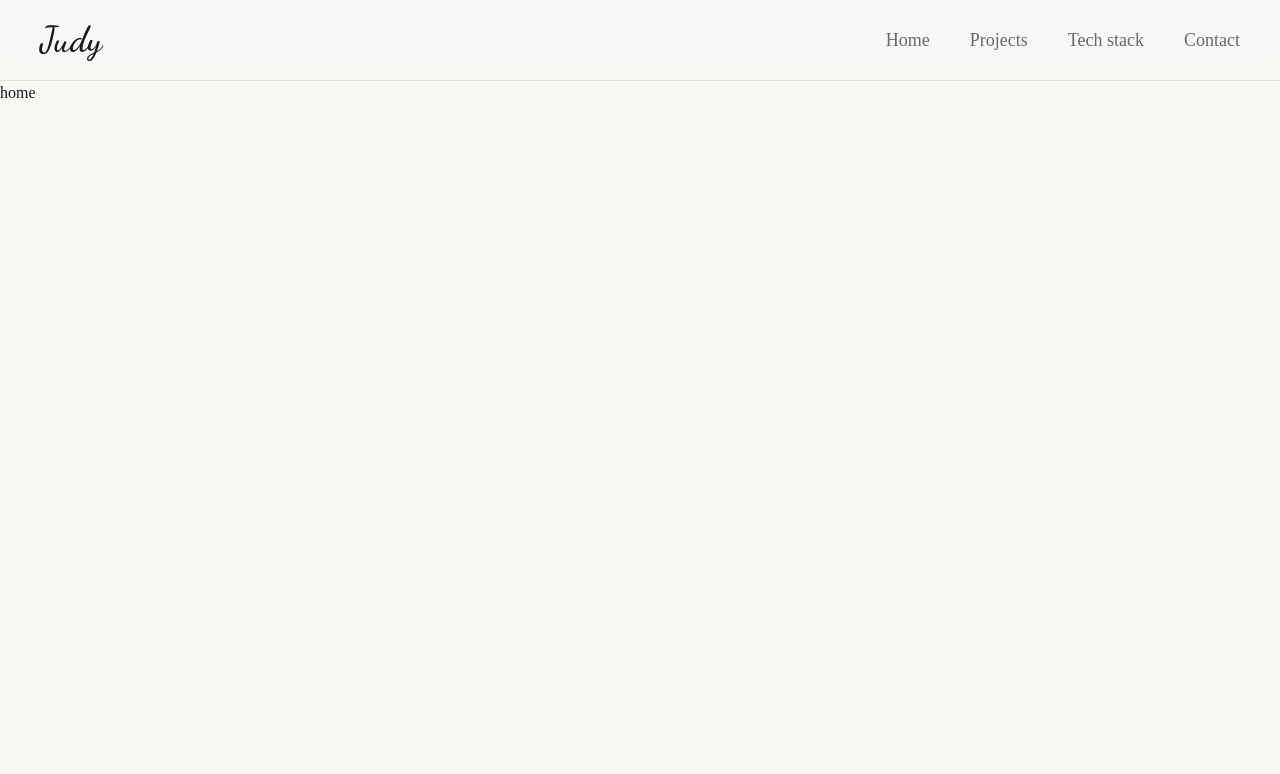
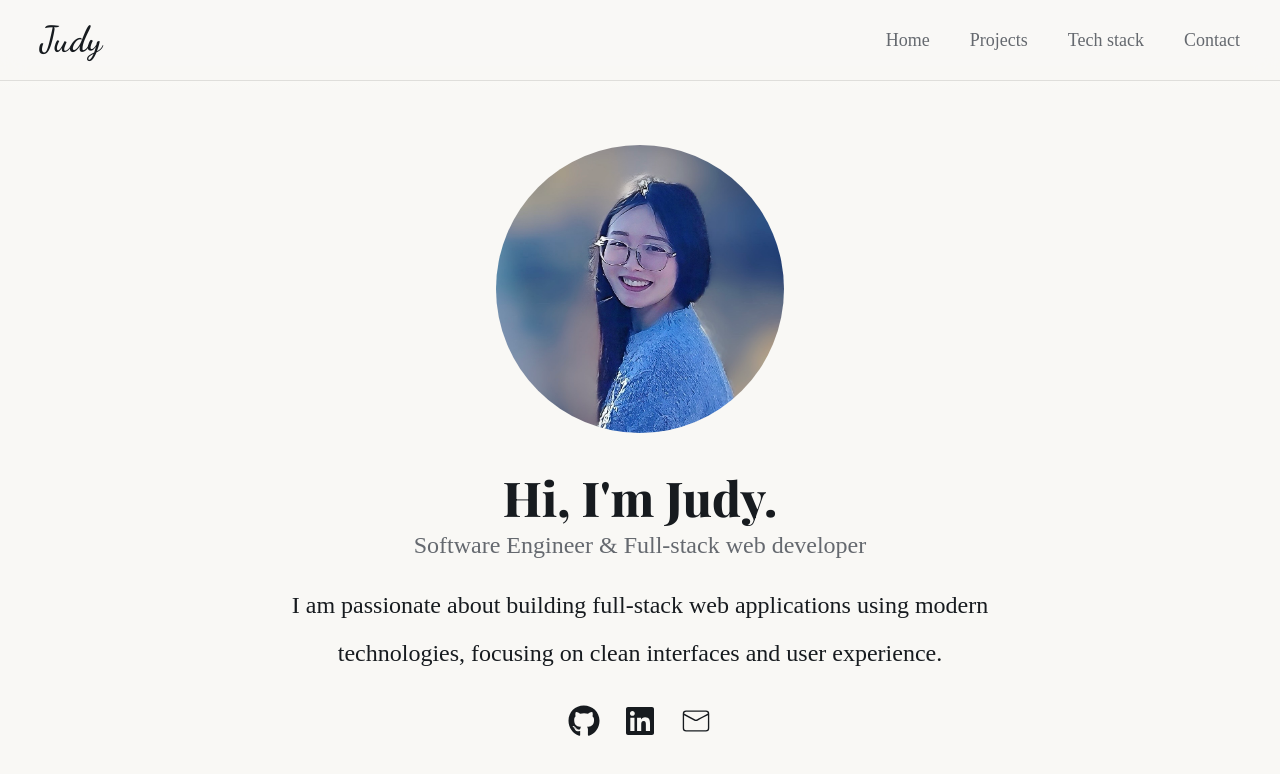
Before and after one commit to a1919727/portfolio, a Next.js app: page / in a window 1280 px wide. Shown: the top 774 px of the page. Built offline with nearby package versions, Linux system fonts and the light colour scheme.

Commit message:
Create hero on home page.

```diff
--- a/app/page.tsx
+++ b/app/page.tsx
@@ -1,3 +1,5 @@
+import HomeHero from "@/components/HomeHero";
+
 export default function App() {
-  return <>home</>;
+  return <HomeHero />;
 }
--- /dev/null
+++ b/components/HomeHero.tsx
@@ -0,0 +1,89 @@
+"use client";
+
+import avatar from "@/app/public/avatar.jpg";
+import { Playfair_Display } from "next/font/google";
+import Image from "next/image";
+import { FaGithub, FaLinkedin } from "react-icons/fa";
+import { CiMail } from "react-icons/ci";
+import { useEffect, useState } from "react";
+
+const message = "Hi, I'm Judy.";
+const heroTitleFont = Playfair_Display({
+  subsets: ["latin"],
+  weight: ["800"],
+  display: "swap",
+});
+
+export default function HomeHero() {
+  const [index, setIndex] = useState(0);
+  const [typingCompleted, setTypingCompleted] = useState(false);
+
+  useEffect(() => {
+    if (index < message.length) {
+      const timer = setTimeout(() => {
+        setIndex(index + 1);
+      }, 100);
+      return () => clearTimeout(timer);
+    }
+    setTypingCompleted(true);
+  }, [index]);
+  const displayText = message.slice(0, index);
+
+  return (
+    <section className="mx-auto flex min-h-120 max-w-5xl flex-col items-center justify-center px-6 py-16 text-center">
+      <div className="relative mb-10 h-48 w-48 overflow-hidden rounded-full sm:h-56 sm:w-56 md:h-64 md:w-64 lg:w-72 lg:h-72">
+        <Image
+          src={avatar}
+          alt="Judy avatar"
+          fill
+          priority
+          className="object-cover"
+        />
+      </div>
+      <div>
+        <h1
+          className={`${heroTitleFont.className} text-3xl font-medium text-foreground sm:text-4xl md:text-5xl`}
+        >
+          {displayText}
+        </h1>
+        <div
+          className={`mt-2 flex flex-col items-center justify-between gap-5 transition-all duration-800 ${
+            typingCompleted ? "opacity-100" : "opacity-0"
+          }`}
+        >
+          <span className="text-muted-foreground text-2xl">
+            Software Engineer & Full-stack web developer
+          </span>
+          <p className="max-w-3xl text-foreground text-xl sm:text-2xl leading-loose">
+            I am passionate about building full-stack web applications using
+            modern technologies, focusing on clean interfaces and user
+            experience.
+          </p>
+          <div className="flex items-center gap-2">
+            <a
+              className="rounded-md p-2 hover:bg-gray-100"
+              href="https://github.com/a1919727"
+              aria-label="GitHub"
+            >
+              <FaGithub className="h-8 w-8" />
+            </a>
+            <a
+              className="rounded-md p-2 hover:bg-gray-100"
+              href="https://www.linkedin.com/in/di-zhu-02052a264/"
+              aria-label="LinkedIn"
+            >
+              <FaLinkedin className="h-8 w-8" />
+            </a>
+            <a
+              className="rounded-md p-2 hover:bg-gray-100"
+              href="mailto:dizhu7439@gmail.com"
+              aria-label="Email"
+            >
+              <CiMail className="h-8 w-8" />
+            </a>
+          </div>
+        </div>
+      </div>
+    </section>
+  );
+}
--- a/package.json
+++ b/package.json
@@ -17,6 +17,7 @@
     "radix-ui": "^1.4.3",
     "react": "19.2.4",
     "react-dom": "19.2.4",
+    "react-icons": "^5.6.0",
     "shadcn": "^4.2.0",
     "shadcn-ui": "^0.9.5",
     "tailwind-merge": "^3.5.0",
```
Also changed, not shown: app/public/avatar.jpg (added), 1 other file (tests, documents, lock files or other folders).
